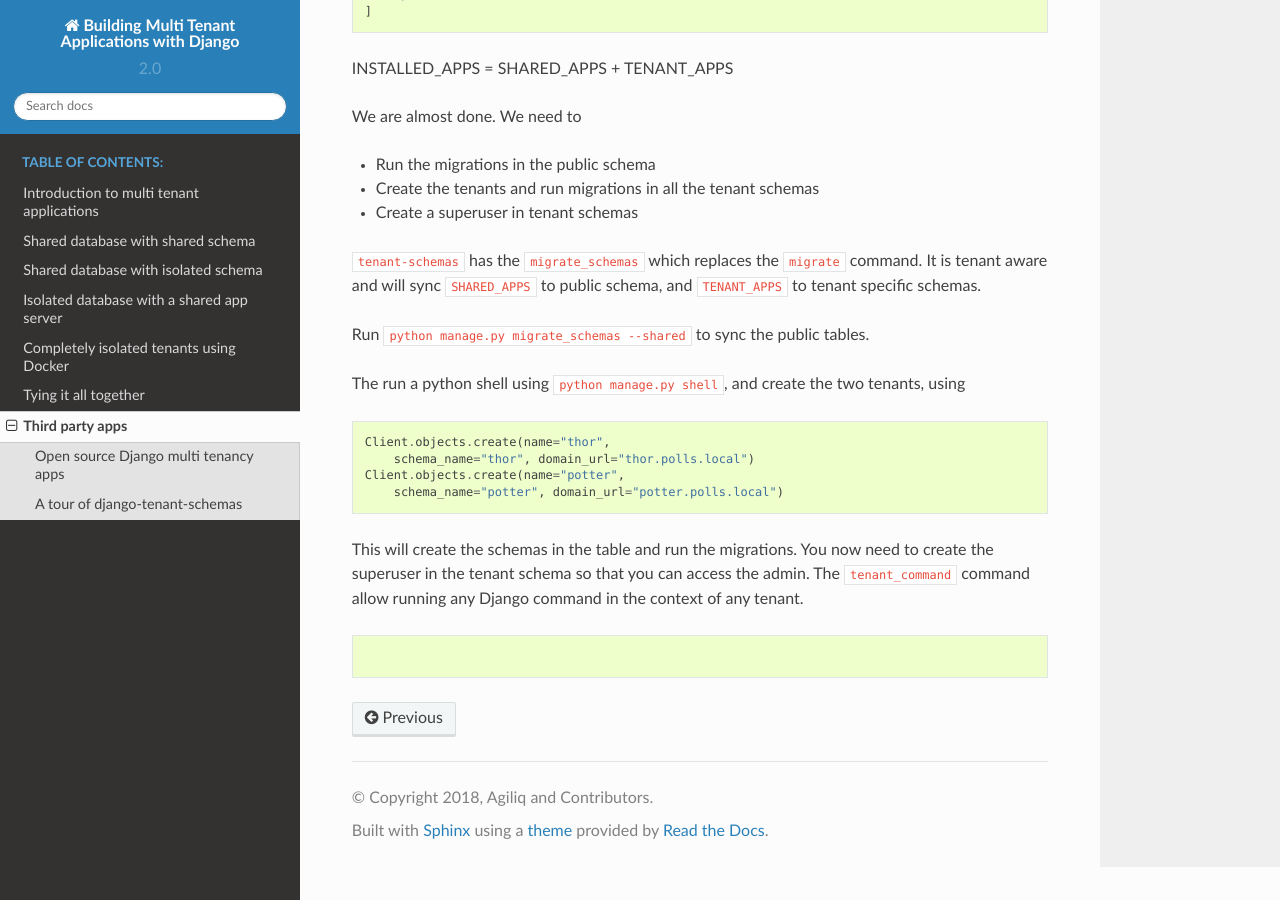
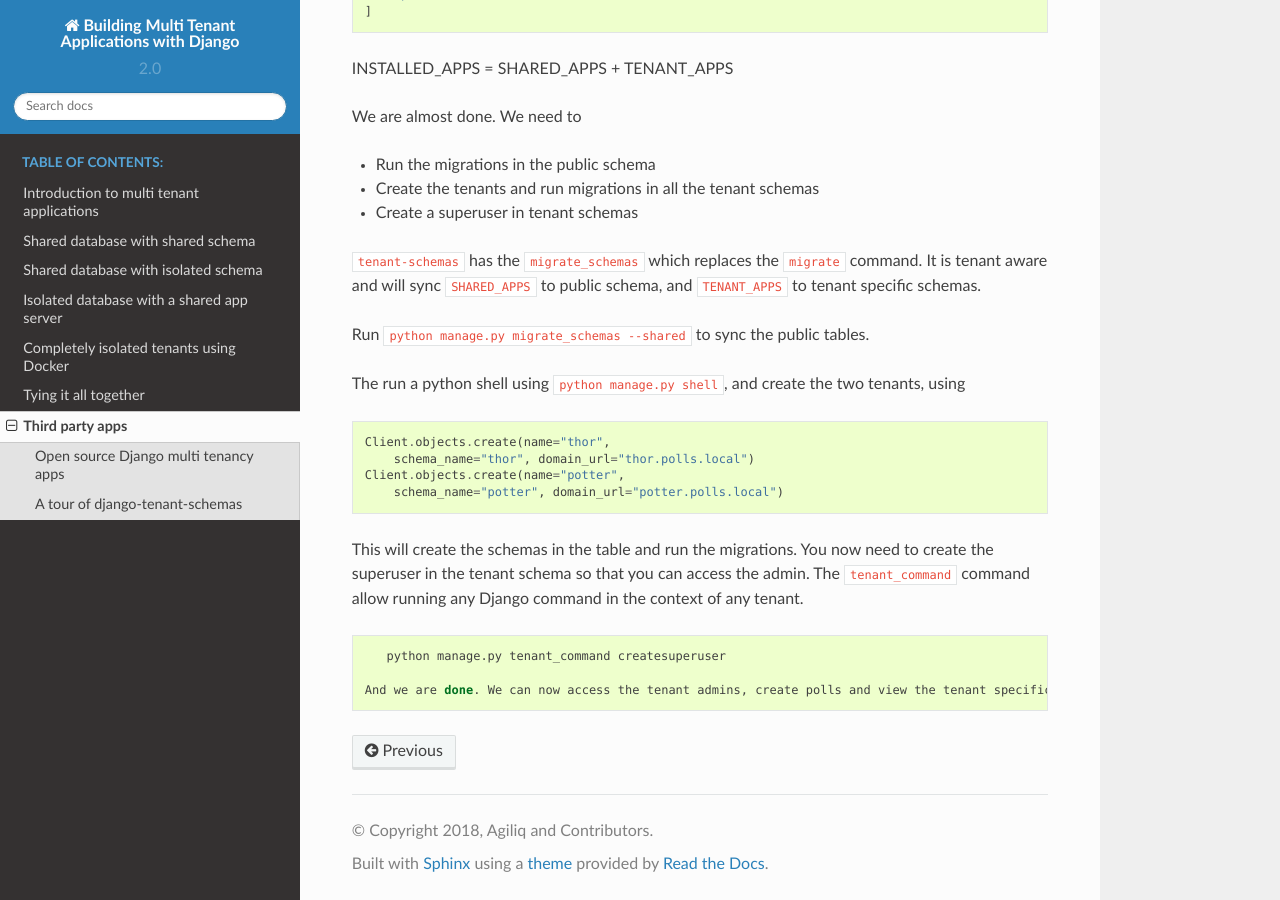
Before and after one commit to agiliq/building-multi-tenant-applications-with-django, a Sphinx documentation site: the page built from source/third-party-apps.rst, in a window 1280 px wide and 900 px high, scrolled down 1844 px. Built offline with Sphinx 7.4.7 and the Read the Docs theme 2.0.0, drawn with Linux system fonts in a browser that asks for light colours.

Commit message:
Update third-party-apps.rst

```diff
--- a/source/third-party-apps.rst
+++ b/source/third-party-apps.rst
@@ -111,4 +111,8 @@ The run a python shell using :code:`python manage.py shell`, and create the two
 This will create the schemas in the table and run the migrations. You now need to create the superuser in the tenant schema so that you can access the admin.
 The :code:`tenant_command` command allow running any Django command in the context of any tenant.
 
-.. code-block:: python
+.. code-block:: bash
+
+    python manage.py tenant_command createsuperuser
+
+ And we are done. We can now access the tenant admins, create polls and view the tenant specific API endpoints.
```
